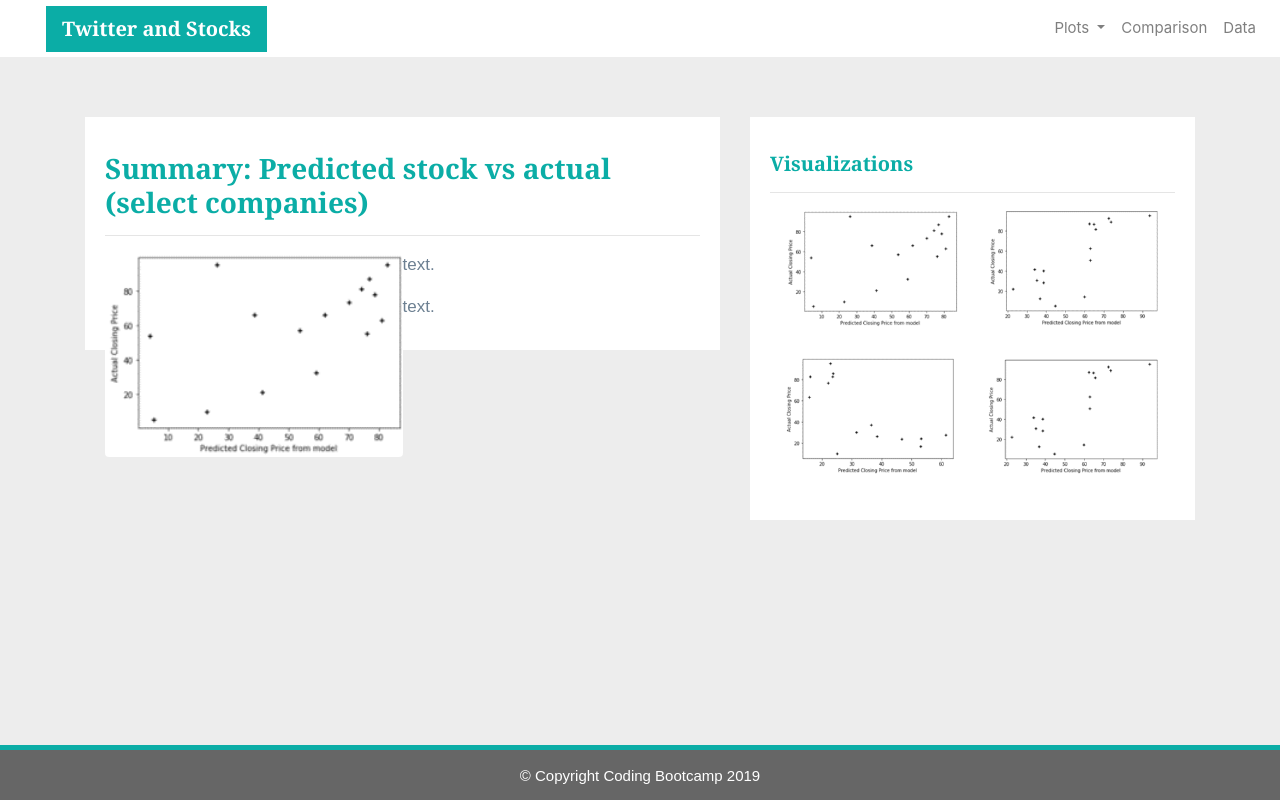
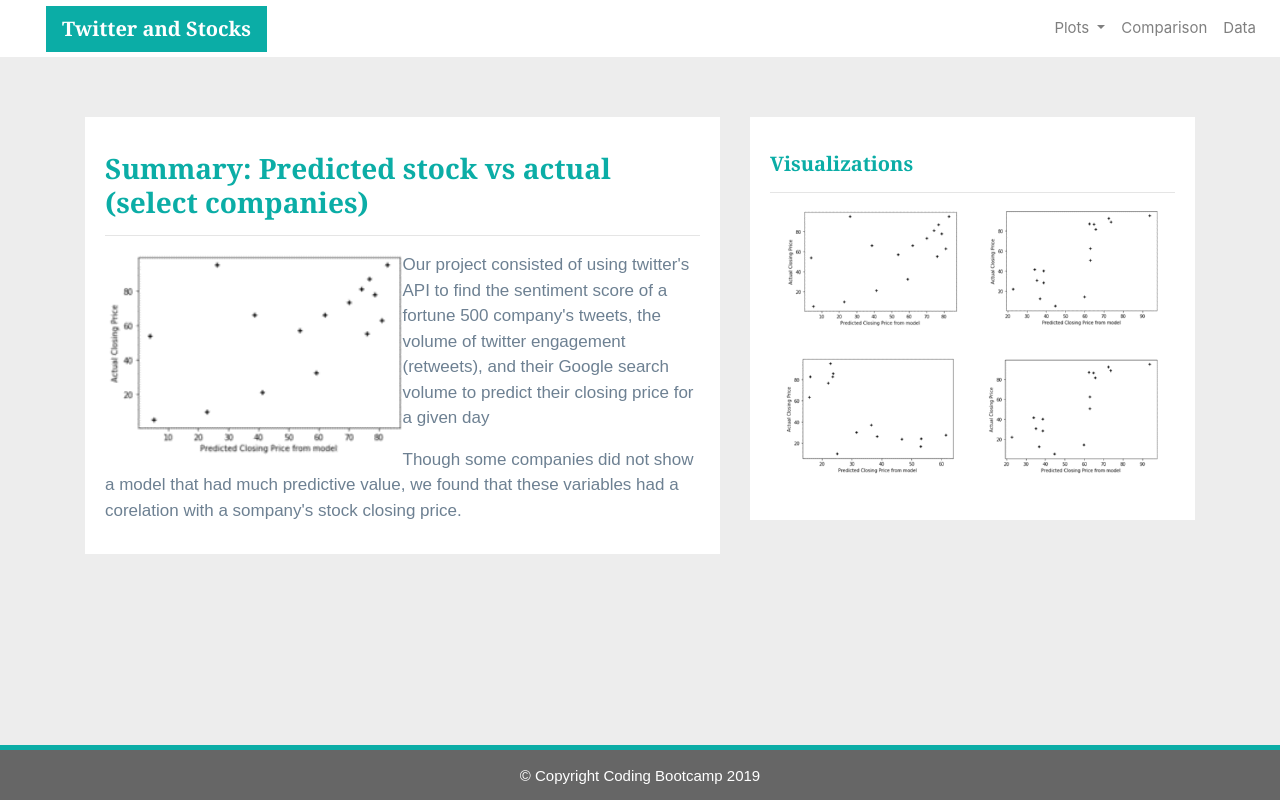
Before and after one commit to zpwenz/web-design-challenge, a plain HTML site: page index.html in a window 1280 px wide. Drawn offline with nearby package versions, Linux system fonts and the light colour scheme.

Commit message:
Update index.html

```diff
--- a/index.html
+++ b/index.html
@@ -59,8 +59,8 @@
                 <h3 class="title">Summary: Predicted stock vs actual (select companies)</h3>
                 <hr>
                 <img src="Resources/assets/images/Apple.png" class="vizualization rounded float-left" alt="Apple">
-                <p>text.</p>
-                <p>text.</p>
+                <p>Our project consisted of using twitter's API to find the sentiment score of a fortune 500 company's tweets, the volume of twitter engagement (retweets), and their Google search volume to predict their closing price for a given day</p>
+                <p>Though some companies did not show a model that had much predictive value, we found that these variables had a corelation with a sompany's stock closing price.</p>
               </div>
             </div>
             <div class="col-lg-5 col-md-12">
```
